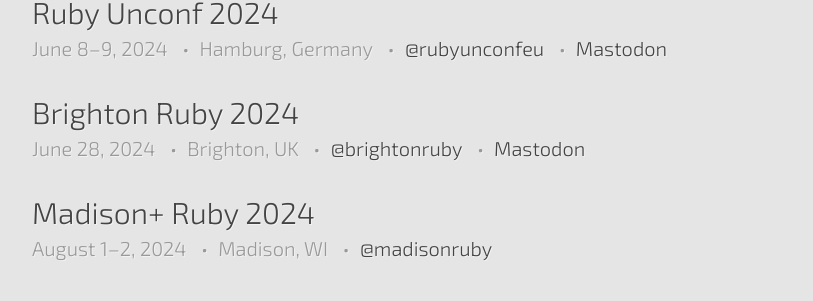
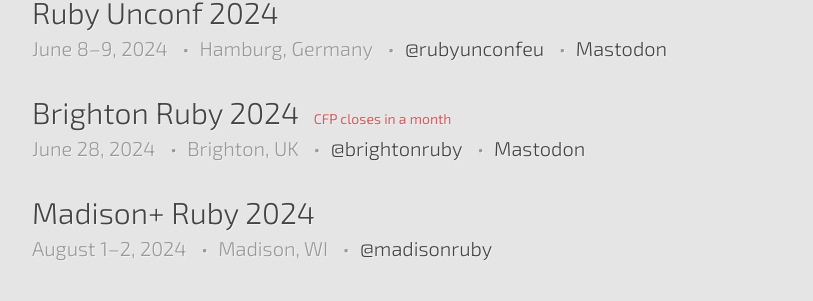
Before and after one commit to ruby-conferences/ruby-conferences.github.io, a Jekyll site: the page built from index.html, in a window 1280 px wide and 900 px high, scrolled down 1718 px. Shown: the part 150-451 px from the top of the window, without its empty margins (208-1021 px from the left). Built offline with Jekyll 4.4.1, drawn with Linux system fonts in a browser that asks for light colours.

Commit message:
Brighton 2024 CFP

```diff
--- a/_data/conferences.yml
+++ b/_data/conferences.yml
@@ -2541,6 +2541,8 @@
   url: https://brightonruby.com
   twitter: brightonruby
   mastodon: https://ruby.social/@brightonruby
+  cfp_phrase: CFP closes
+  cfp_date: 2024-02-29
 
 - name: Madison+ Ruby 2024
   location: Madison, WI
```
